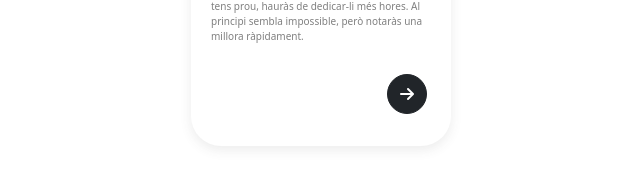
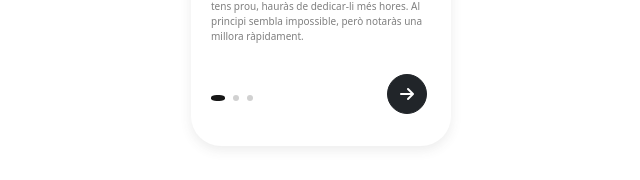
Before and after one commit to mireiamartin/S5-Onboarding-digital, a React (Vite) app: page / in a window 1280 px wide. Shown: the part 529-709 px from the top of the page, without its empty margins (319-959 px from the left). Built offline with nearby package versions, Linux system fonts and the light colour scheme.

Commit message:
ex5 nivell1

```diff
--- a/package.json
+++ b/package.json
@@ -14,7 +14,8 @@
     "bootstrap": "^5.3.3",
     "react": "^18.3.1",
     "react-bootstrap": "^2.10.4",
-    "react-dom": "^18.3.1"
+    "react-dom": "^18.3.1",
+    "styled-components": "^6.1.12"
   },
   "devDependencies": {
     "@types/react": "^18.3.3",
--- a/src/components/Card.jsx
+++ b/src/components/Card.jsx
@@ -1,10 +1,11 @@
 import Button from 'react-bootstrap/Button';
 import Card from 'react-bootstrap/Card';
+import Indicator from './Indicador';
 import '@fortawesome/fontawesome-free/css/all.min.css';
 import './card.css';
 import 'bootstrap/dist/css/bootstrap.min.css';
 
-const CardSteps = ({ step, tutorialData, nextStep, prevStep }) => {
+const CardSteps = ({ step, tutorialData, setStep, nextStep, prevStep }) => {
   const bgColor = tutorialData[step].bgColor;
 
   return (
@@ -16,7 +17,9 @@ const CardSteps = ({ step, tutorialData, nextStep, prevStep }) => {
         <Card.Body className='card-body'>
           <Card.Title className='card-title my-2 mx-1'>{tutorialData[step].title}</Card.Title>
           <Card.Text className='card-text mx-1 text-black-50'>{tutorialData[step].description}</Card.Text>
-          <div className="button-content">
+          <div className="buttons-content d-flex justify-content-between">
+          <Indicator className="indicator" step={step} tutorialData={tutorialData} setStep={(index) => setStep(index)} />
+          <div className="button-container">
             {step > 0 ? (
               <Button className='next-button-left mb-3 mx-2' variant="light" onClick={prevStep}>
                 <i className="fas fa-arrow-left"></i>
@@ -27,6 +30,7 @@ const CardSteps = ({ step, tutorialData, nextStep, prevStep }) => {
                 <i className="fas fa-arrow-right"></i>
               </Button>
             ) : null}
+            </div>
           </div>
         </Card.Body>
       </Card>
--- /dev/null
+++ b/src/components/Indicador.jsx
@@ -0,0 +1,39 @@
+import styled from "styled-components";
+
+const IndicatorSmallBall = styled.div`
+  width: 6px;
+  height: 6px;
+  border-radius: 50%;
+  background-color: #d1d1d1;
+  cursor: pointer;
+`;
+
+const IndicatorLargeBall = styled.div`
+  width: 14px;
+  height: 6px;
+  border-radius: 40%;
+  background-color: #171717;
+  cursor: pointer;
+`;
+
+const Indicator = ({ step, tutorialData, setStep }) => {
+  return (
+    <div className="container_indicators d-flex mx-1 mb-2 gap-2 align-items-center">
+      {tutorialData.map((data, index) => {
+        if (index === step) {
+          return (
+            <IndicatorLargeBall
+              key={data.title}
+              onClick={() => setStep(index)}
+            />
+          );
+        }
+        return (
+          <IndicatorSmallBall key={data.title} onClick={() => setStep(index)} />
+        );
+      })}
+    </div>
+  );
+};
+
+export default Indicator;
--- a/src/components/card.css
+++ b/src/components/card.css
@@ -33,10 +33,10 @@
     font-size: 10px;
 }
 
-.button-content{
+.buttons-content{
     display: flex;
     flex-direction: row;
-    align-self: flex-end;
+
 }
 
 .next-button-right {
```
Also changed, not shown: 1 other file (tests, documents, lock files or other folders).
